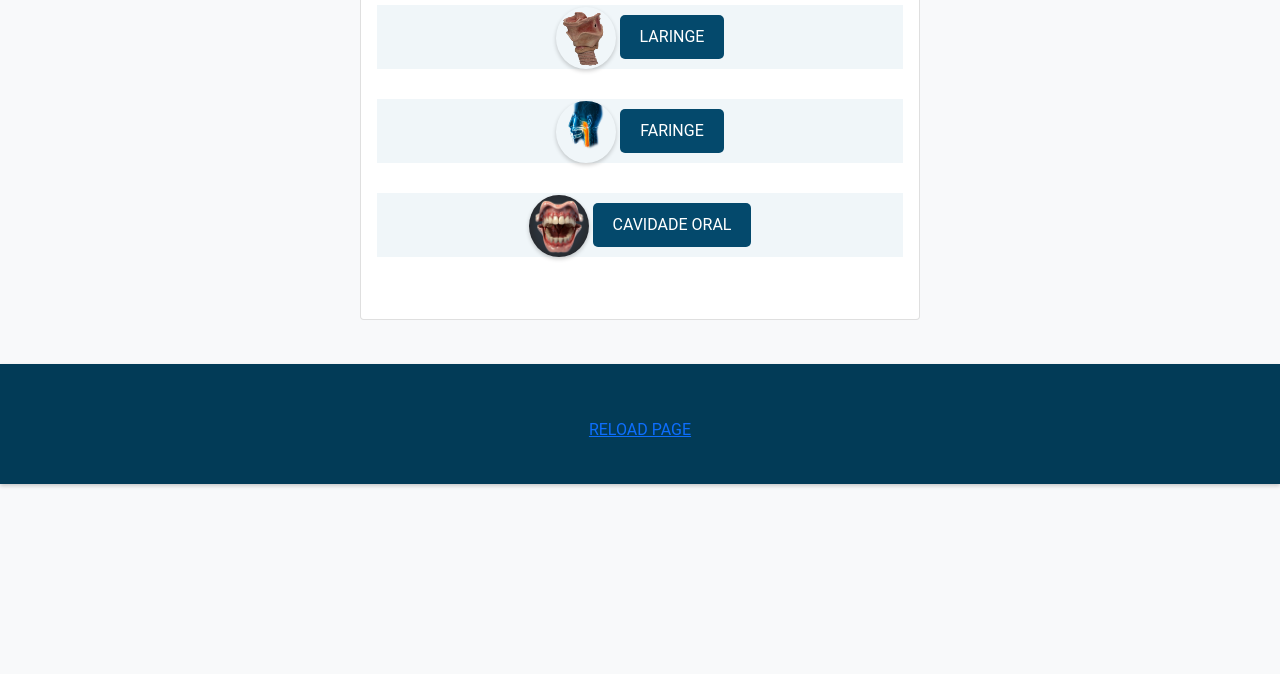
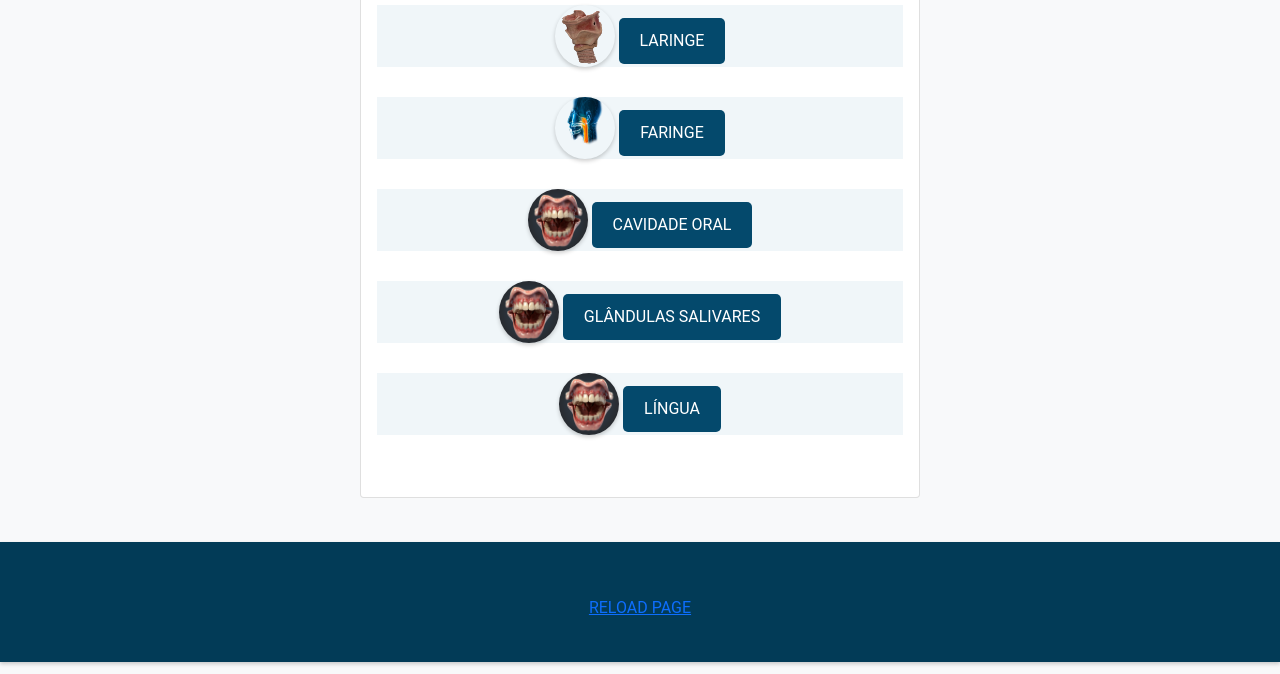
Before and after one commit to dhsig86/CCP-TNMcalc, a plain HTML site: page index.html in a window 1280 px wide. Shown: the part 238-912 px from the top of the page. Before the commit the page ends 800 px from the top, so only its background shows below. Drawn offline with nearby package versions, Linux system fonts and the light colour scheme.

Commit message:
Update index.html

```diff
--- a/index.html
+++ b/index.html
@@ -28,18 +28,25 @@
           <h2 class="card-title">Escolha o Local </h2>
           <ul class="list-unstyled">
             <li>
-              <img src="images\laringe.png" alt="Ícone de Laringe">
-              <a href="laringe.html" class="card-link">LARINGE</a>
+              <img src="images\laringe.png" href="laringe.html" alt="Ícone de Laringe">
+              <a class="btn card-link" href="laringe.html">LARINGE</a>
             </li>
             <li>
               <img src="images\faringe.png" alt="Ícone de Faringe">
-              <a href="faringe.html" class="card-link">FARINGE</a>
+              <a href="faringe.html" class="btn card-link">FARINGE</a>
             </li>
             <li>
               <img src="images\motuhdj.png" alt="Ícone de Faringe">
-              <a href="cavidadeoral.html" class="card-link">CAVIDADE ORAL</a>
+              <a href="cavidadeoral.html" class="btn card-link">CAVIDADE ORAL</a>
             </li>
-
+            <li>
+              <img src="images\motuhdj.png" alt="Ícone de glandulasalivar">
+              <a href="glandulassalivares.html" class="btn card-link">GLÂNDULAS SALIVARES</a>
+            </li>
+            <li>
+              <img src="images\motuhdj.png" alt="Ícone de LÍNGUA">
+              <a href="lingua.html" class="btn card-link">LÍNGUA</a>
+            </li>
             <!-- Adicione mais opções de localização aqui -->
           </ul>
         </div>
```
